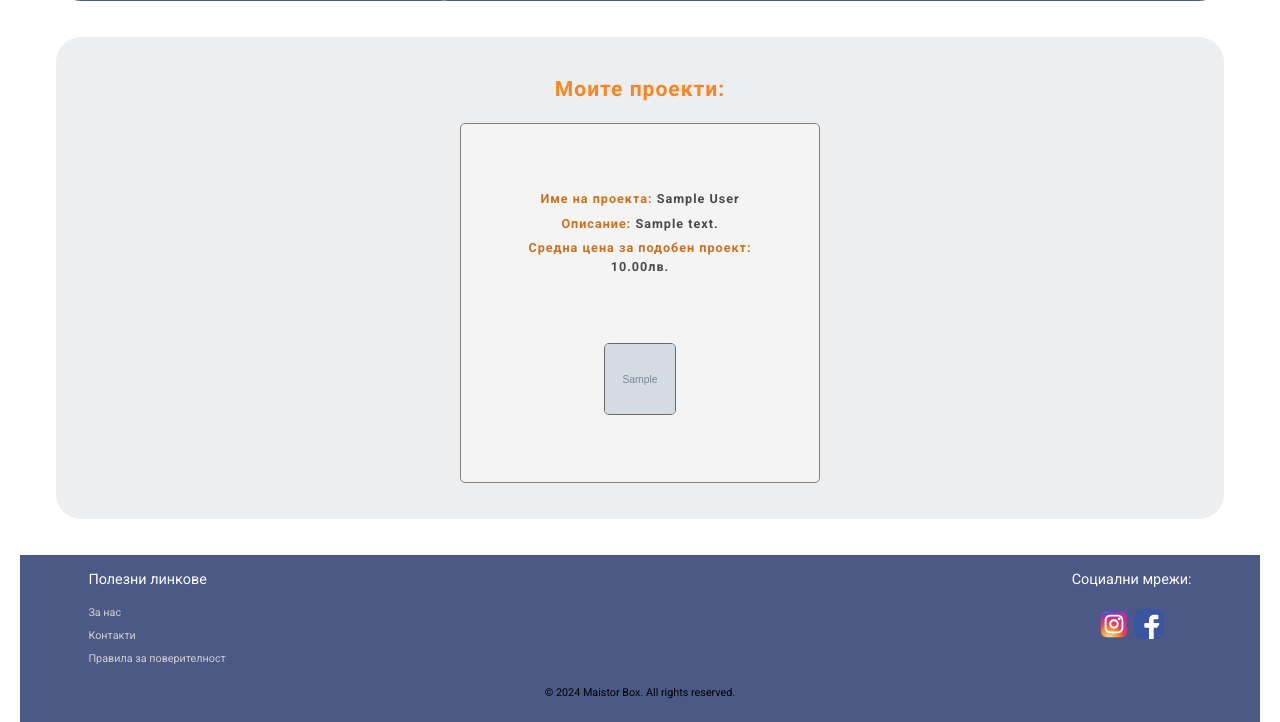
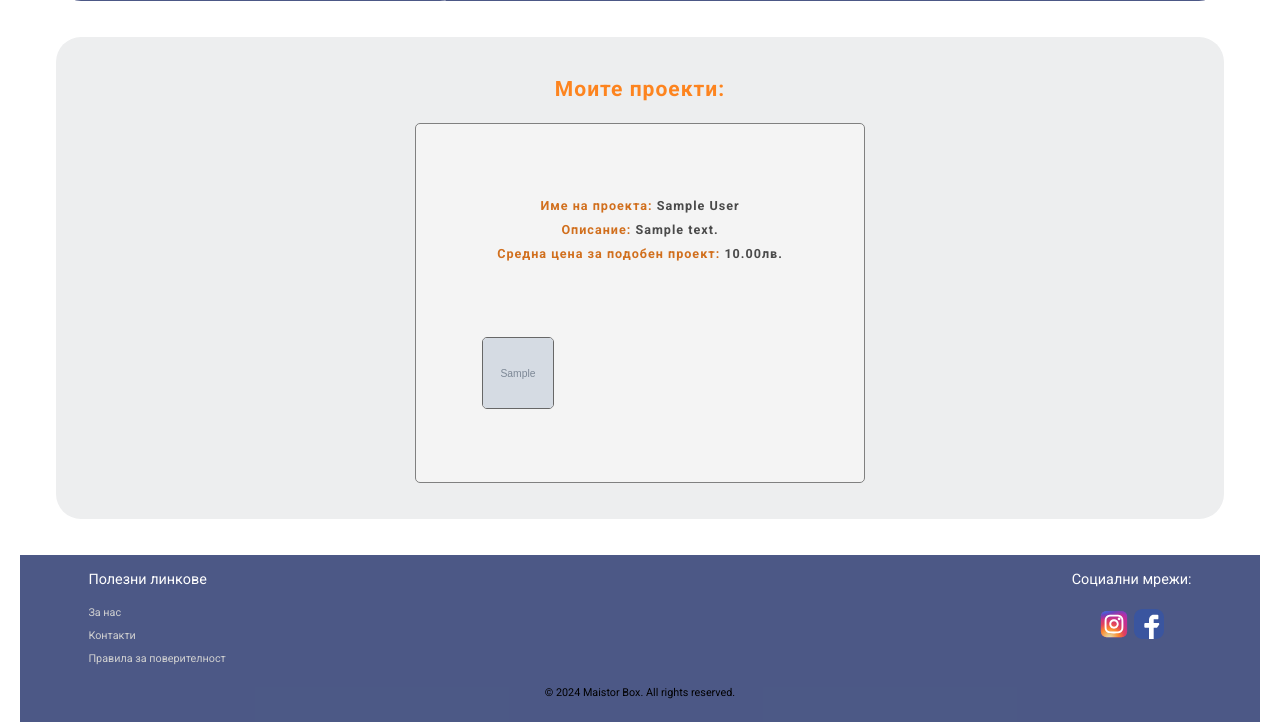
Before and after one commit to AndonGoshev/maistor-box, a Django app: a page that uses templates/common/base.html in a window 1280 px wide. Shown: the part 584-1306 px from the top of the page. Run offline with Django 5.2, Linux system fonts and the light colour scheme; a user stored in the database is signed in; tables that the repository leaves empty hold one stand-in row (values such as "Sample post"); grey boxes marked "Sample" are stand-in pictures; some libraries are stand-ins or nearby versions.

Commit message:
Fixed search-board card/project-images when wrapped the first item is right under the first item from the above row.

```diff
--- a/static/css/contractors-card.css
+++ b/static/css/contractors-card.css
@@ -11,6 +11,13 @@
     border-radius: 5px;
     background-color: #ffffff;
     position: relative;
+}
+
+.contractor-results::before, .contractor-results::after {
+    display: block;
+    content: '';
+    flex: 0 0 250px;
+    order: 999;
 }
 
 .profile-img, .contractor-card {
--- a/static/css/projects.css
+++ b/static/css/projects.css
@@ -16,6 +16,7 @@
     gap: 5em;
 }
 
+
 .project-card {
     position: relative;
     align-items: center;
@@ -25,7 +26,7 @@
     flex-direction: column;
     justify-content: space-evenly;
     gap: 2em;
-    width: 40%;
+    width: 25em;
     min-width: 20em;
     min-height: 20em;
     background-color: #f4f4f4;
@@ -52,11 +53,19 @@
 }
 
 .project-card-images {
+    margin-left: 2.3em;
     width: 95%;
     display: flex;
-    justify-content: space-around;
+    justify-content: flex-start;
     gap: 1em 0.5em;
     flex-wrap: wrap;
+}
+
+.project-card-images::before, .project-card-images::after {
+    display: block;
+    content: '';
+    flex: 0 0 4em;
+    order: 999;
 }
 
 .project-card-image {
--- a/templates/common/contractor-card.html
+++ b/templates/common/contractor-card.html
@@ -19,7 +19,7 @@
 
                 <ul>
                     {% for specialization in contractor.contractor.specializations.all|slice:3 %}
-                        <li>{{ specialization|truncatechars:15 }}</li>
+                        <li>{{ specialization|truncatechars:14 }}</li>
                     {% endfor %}
                 </ul>
 
```
